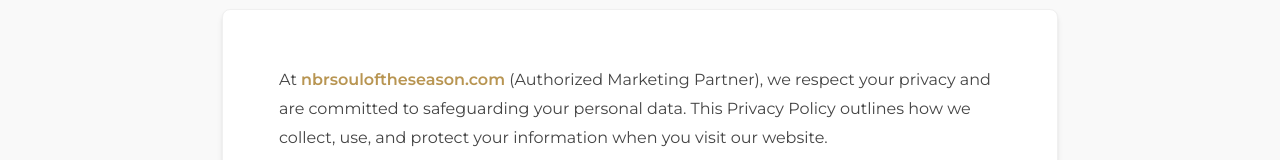
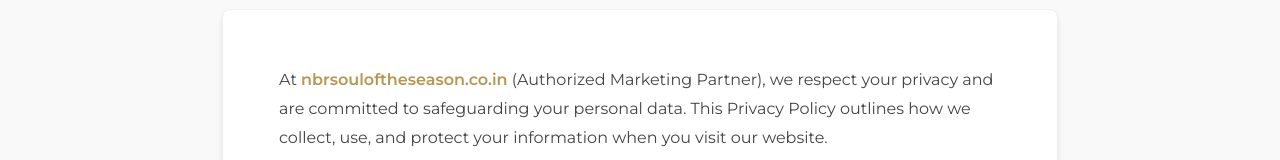
Before and after one commit to vineet-proptiger/nbr-soul-of-the-season, a Next.js app: page /privacy-policy in a window 1280 px wide. Shown: the part 377-537 px from the top of the page. Built offline with nearby package versions, Linux system fonts and the light colour scheme.

Commit message:
some fixes url in sitemap and robots,layouts..

```diff
--- a/app/layout.js
+++ b/app/layout.js
@@ -33,7 +33,7 @@
 })
 
 export const metadata = {
-  metadataBase: new URL('https://nbrsouloftheseason.com/'),
+  metadataBase: new URL('https://nbrsouloftheseason.co.in/'),
   title: 'NBR Soul of The Season | 3 BHK Luxury Residences in Sarjapur Road, Gunjur, Bangalore',
   description: "Escape to bountiful freshness and host yourself to an impeccable living atmosphere in Bangalore's Sarjapur Road. An exotic green landscape compliments a stupendous 2-acre residential complex.",
   icons: {
--- a/app/privacy-policy/page.js
+++ b/app/privacy-policy/page.js
@@ -98,7 +98,7 @@
                 href="/"
                 style={{ color: 'var(--color-gold-dark)', fontWeight: '600' }}
               >
-                nbrsouloftheseason.com
+                nbrsouloftheseason.co.in
               </Link>{' '}
               (Authorized Marketing Partner), we respect your privacy and are committed to safeguarding your personal data. This Privacy Policy outlines how we collect, use, and protect your information when you visit our website.
             </p>
--- a/app/robots.js
+++ b/app/robots.js
@@ -3,8 +3,8 @@
     rules: {
       userAgent: '*',
       allow: ['/', '/sector-46-gurgaon'],
-      // disallow: ['/privacy-policy', '/sector-46-gurgaon/privacy-policy'],
+      disallow: ['/vin', '/sector-46-gurgaon'],
     },
-    sitemap: 'https://nbrsouloftheseason.com/sitemap.xml',
+    sitemap: 'https://nbrsouloftheseason.co.in/sitemap.xml',
   }
 }
--- a/app/sitemap.js
+++ b/app/sitemap.js
@@ -1,5 +1,5 @@
 export default function sitemap() {
-  const base = 'https://nbrsouloftheseason.com'
+  const base = 'https://nbrsouloftheseason.co.in'
 
   return [
     {
@@ -8,11 +8,11 @@
       changeFrequency: 'weekly',
       priority: 1.0,
     },
-    {
-      url: base + '/sector-46-gurgaon',
-      lastModified: new Date(),
-      changeFrequency: 'weekly',
-      priority: 0.9,
-    },
+    // {
+    //   url: base + '/sector-46-gurgaon',
+    //   lastModified: new Date(),
+    //   changeFrequency: 'weekly',
+    //   priority: 0.9,
+    // },
   ]
 }
```
